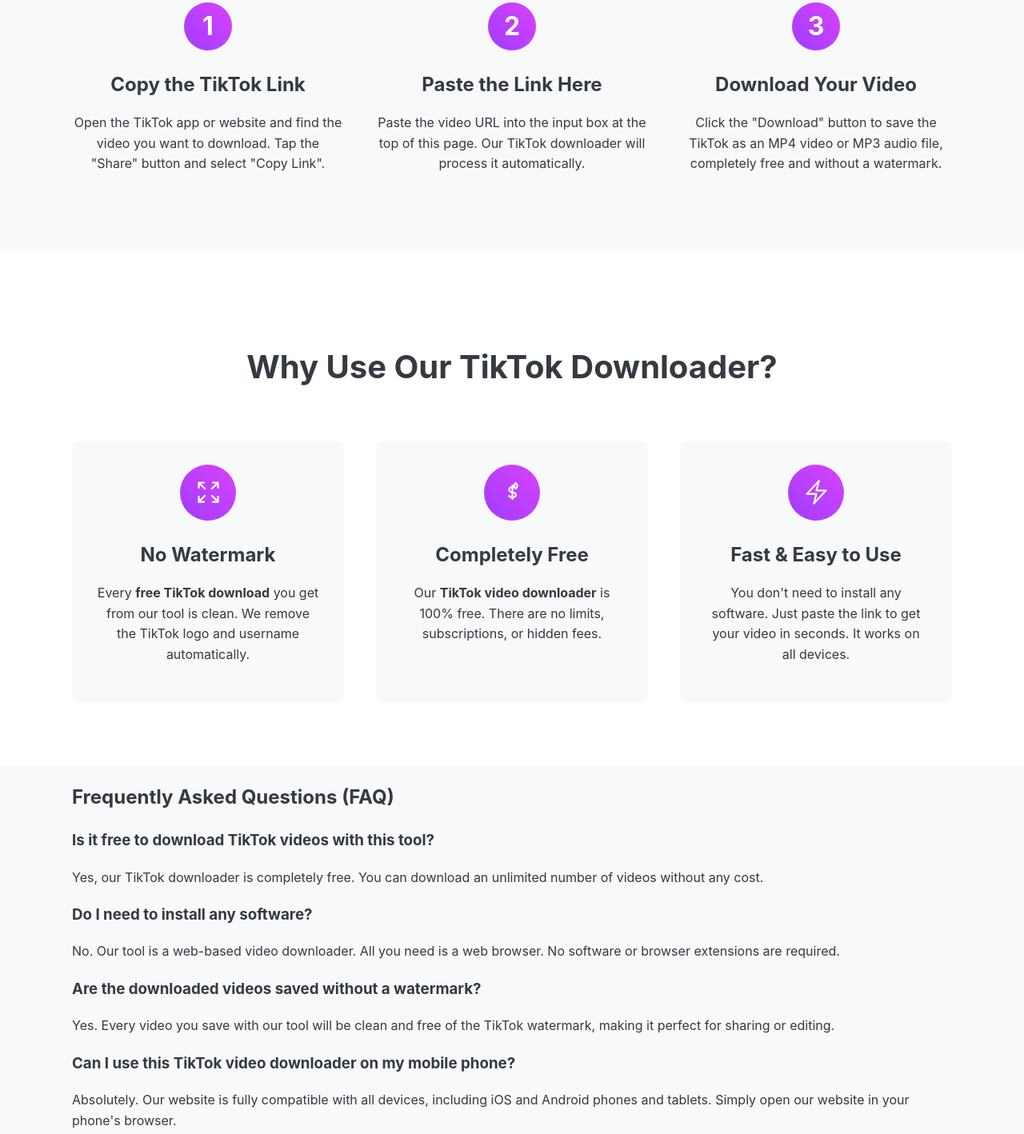
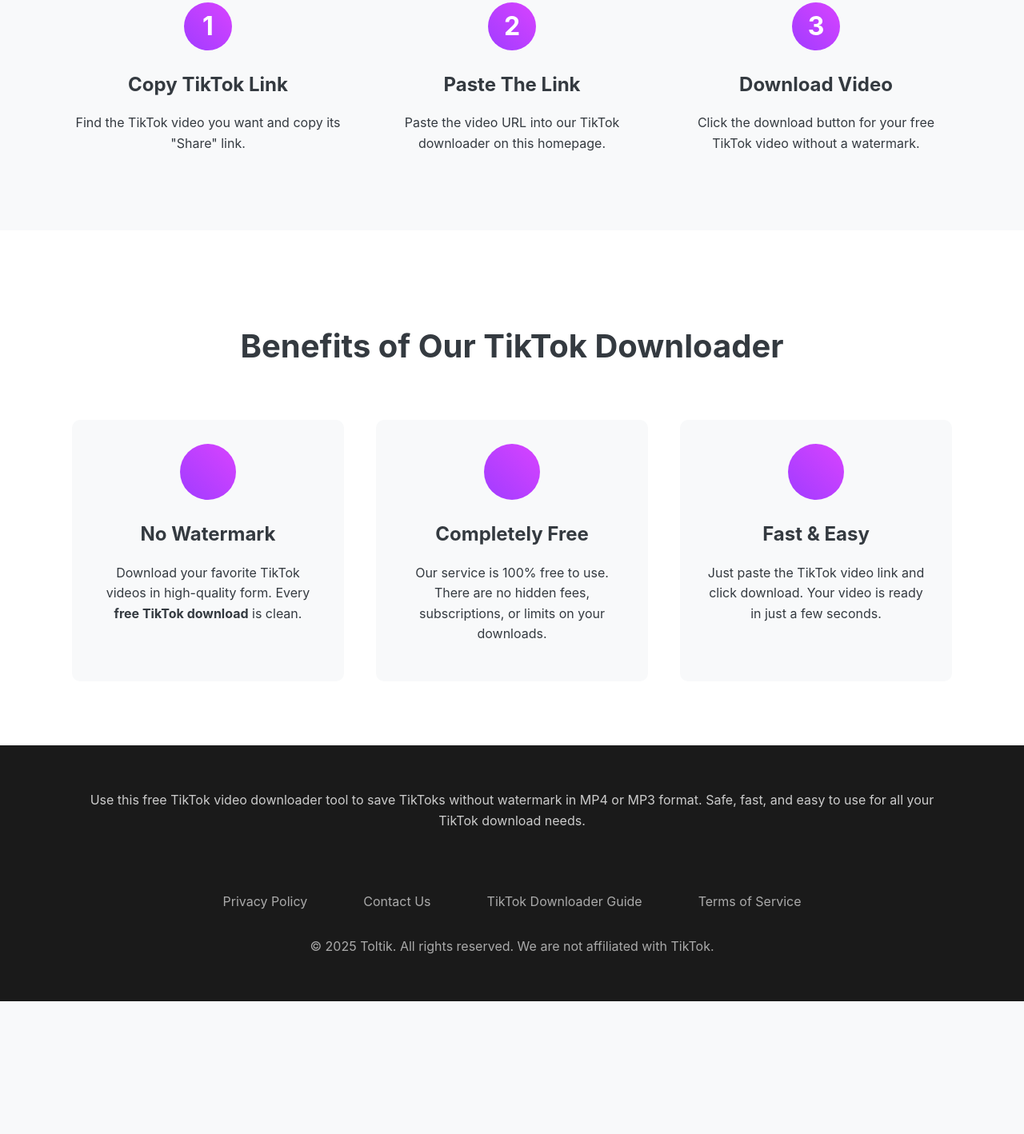
Before and after one commit to redlam10/toltik-downloader, a website: page public/index.html in a window 1280 px wide. Shown: the part 829-2247 px from the top of the page at 80% size. After the commit the page ends 2081 px from the top, so only its background shows below. Drawn offline with Linux system fonts and the light colour scheme.

Commit message:
Add files via upload

````diff
--- a/public/index.html
+++ b/public/index.html
@@ -4,16 +4,19 @@
     <meta charset="UTF-8">
     <meta name="viewport" content="width=device-width, initial-scale=1.0">
 
-    <!-- CHANGE 1: The Title is the most important SEO element. Keyword comes first. -->
+    <!-- PROBLEM 1: Title is not optimized. -->
+    <!-- FIX: Lead with your main keyword. This is the most important change. -->
     <title>Free TikTok Download - TikTok Video Downloader Without Watermark</title>
 
-    <!-- CHANGE 2: The Meta Description is your ad on Google. It must be compelling and contain keywords. -->
-    <meta name="description" content="The best tool for a free TikTok download. Use our TikTok video downloader to save any video in MP4 or MP3 without a watermark. 100% free, fast, and secure.">
+    <!-- PROBLEM 2: Meta Description is not focused enough. -->
+    <!-- FIX: Make it a compelling ad for your service, using your main keywords. -->
+    <meta name="description" content="Use the best free TikTok video downloader to get any TikTok video without a watermark. Our tool lets you download unlimited TikTok videos in MP4 or MP3 format. Fast and easy.">
 
-    <!-- The "keywords" meta tag is ignored by Google and has been removed. -->
+    <!-- PROBLEM 3: The 'keywords' meta tag is ignored by Google. It does no harm, but also no good. -->
+    <!-- FIX: It has been removed to clean up the code. Focus should be on content. -->
 
-    <meta property="og:title" content="Free TikTok Video Downloader Without Watermark">
-    <meta property="og:description" content="The fastest and easiest way to get a free TikTok download without a watermark.">
+    <meta property="og:title" content="Toltik - Free TikTok Video Downloader">
+    <meta property="og:description" content="The fastest and easiest way to download TikTok videos without watermarks for free.">
     <meta property="og:image" content="/images/logo.png">
     <meta property="og:url" content="https://www.toltik.com">
     <meta property="og:type" content="website">
@@ -28,16 +31,19 @@
             <a href="/" class="logo">
               <picture>
                 <source srcset="/images/logo.webp" type="image/webp">
-                <!-- CHANGE 3: Alt text is slightly optimized for relevance. -->
-                <img src="/images/logo.png" alt="Free TikTok Download tool logo" width="150" height="50">
+                <!-- Minor FIX: Make the alt text more descriptive for search engines. -->
+                <img src="/images/logo.png" alt="Toltik Free TikTok Downloader" width="150" height="50">
               </picture>
             </a>
 
-            <!-- Your navigation is fine. -->
+            <!-- NO CHANGES to your navigation links -->
             <nav>
                 <ul>
                     <li><a href="/">Home</a></li>
+                    <li><a href="/services.html">Services</a></li>
                     <li><a href="/faq.html">FAQ</a></li>
+                    <li><a href="/blog.html">Blog</a></li>
+                    <li><a href="/contact.html">Contact</a></li>
                     <li><a href="/terms.html">Terms of Service</a></li>
                 </ul>
             </nav>
@@ -47,9 +53,10 @@
     <main>
         <section class="hero">
             <div class="container">
-                <!-- CHANGE 4: The H1 heading MUST be your primary target keyword. -->
+                <!-- PROBLEM 4: Your H1 heading is good, but can be more direct. -->
+                <!-- FIX: Make the H1 the exact keyword you want to rank for. -->
                 <h1>Free TikTok Download</h1>
-                <p class="subtitle">Paste a TikTok link into our video downloader to save any video without a watermark.</p>
+                <p class="subtitle">Paste a TikTok link to download any video quickly, for free, and without a watermark.</p>
                 <form id="download-form">
                     <input type="text" id="tiktok-url" placeholder="Paste your TikTok video URL here..." required>
                     <button type="submit">Download</button>
@@ -60,28 +67,28 @@
         </section>
 
         <section id="result-section" class="result-section" style="display: none;">
-            <!-- This section is functional and does not need SEO changes. -->
+            <!-- This section is functional, no changes needed -->
         </section>
 
         <section class="how-it-works-section">
             <div class="container">
-                <!-- CHANGE 5: H2 headings should support your H1 with related keywords. -->
+                <!-- FIX: Optimize H2 to support the main keyword with a related phrase. -->
                 <h2>How to Download a TikTok Video</h2>
                 <div class="steps-grid">
                     <div class="step">
                         <div class="step-number">1</div>
-                        <h3>Copy the TikTok Link</h3>
-                        <p>Open the TikTok app or website and find the video you want to download. Tap the "Share" button and select "Copy Link".</p>
+                        <h3>Copy TikTok Link</h3>
+                        <p>Find the TikTok video you want and copy its "Share" link.</p>
                     </div>
                     <div class="step">
                         <div class="step-number">2</div>
-                        <h3>Paste the Link Here</h3>
-                        <p>Paste the video URL into the input box at the top of this page. Our TikTok downloader will process it automatically.</p>
+                        <h3>Paste The Link</h3>
+                        <p>Paste the video URL into our TikTok downloader on this homepage.</p>
                     </div>
                     <div class="step">
                         <div class="step-number">3</div>
-                        <h3>Download Your Video</h3>
-                        <p>Click the "Download" button to save the TikTok as an MP4 video or MP3 audio file, completely free and without a watermark.</p>
+                        <h3>Download Video</h3>
+                        <p>Click the download button for your free TikTok video without a watermark.</p>
                     </div>
                 </div>
             </div>
@@ -89,66 +96,60 @@
 
         <section class="features-section">
             <div class="container">
-                <h2>Why Use Our TikTok Downloader?</h2>
+                <!-- FIX: Change the H2 from a brand question ("Why Choose Toltik?") to a keyword-focused benefit. -->
+                <h2>Benefits of Our TikTok Downloader</h2>
                 <div class="features-grid">
                     <div class="feature-item">
                         <div class="icon-container">
-                           <svg xmlns="http://www.w3.org/2000/svg" fill="none" viewBox="0 0 24 24" stroke-width="1.5" stroke="currentColor"><path stroke-linecap="round" stroke-linejoin="round" d="M3.75 3.75v4.5m0-4.5h4.5m-4.5 0L9 9M3.75 20.25v-4.5m0 4.5h4.5m-4.5 0L9 15M20.25 3.75h-4.5m4.5 0v4.5m0-4.5L15 9m5.25 11.25h-4.5m4.5 0v-4.5m0 4.5L15 15" /></svg>
+                           <!-- SVG code -->
                         </div>
                         <h3>No Watermark</h3>
-                        <p>Every <strong>free TikTok download</strong> you get from our tool is clean. We remove the TikTok logo and username automatically.</p>
+                        <!-- FIX: Weave in a keyword naturally in the text. -->
+                        <p>Download your favorite TikTok videos in high-quality form. Every <strong>free TikTok download</strong> is clean.</p>
                     </div>
                     <div class="feature-item">
                         <div class="icon-container">
-                             <svg xmlns="http://www.w3.org/2000/svg" fill="none" viewBox="0 0 24 24" stroke-width="1.5" stroke="currentColor"><path stroke-linecap="round" stroke-linejoin="round" d="M12 6v12m-3-2.818.879.659c1.171.879 3.07.879 4.242 0 1.172-.879 1.172-2.303 0-3.182C13.536 12.219 12.768 12 12 12c-.725 0-1.45-.22-2.003-.659-1.106-.826-1.106-2.303 0-3.128a2.99 2.99 0 0 1 2.003-.659c.725 0 1.45.22 2.003.659l.879.659m0-4.879a3 3 0 0 1 0 4.879m0-4.879a3 3 0 0 0 0 4.879" /></svg>
+                             <!-- SVG code -->
                         </div>
                         <h3>Completely Free</h3>
-                        <p>Our <strong>TikTok video downloader</strong> is 100% free. There are no limits, subscriptions, or hidden fees.</p>
+                        <p>Our service is 100% free to use. There are no hidden fees, subscriptions, or limits on your downloads.</p>
                     </div>
                     <div class="feature-item">
                          <div class="icon-container">
-                            <svg xmlns="http://www.w3.org/2000/svg" fill="none" viewBox="0 0 24 24" stroke-width="1.5" stroke="currentColor"><path stroke-linecap="round" stroke-linejoin="round" d="m3.75 13.5 10.5-11.25L12 10.5h8.25L9.75 21.75 12 13.5H3.75Z" /></svg>
+                           <!-- SVG code -->
                         </div>
-                        <h3>Fast & Easy to Use</h3>
-                        <p>You don't need to install any software. Just paste the link to get your video in seconds. It works on all devices.</p>
+                        <h3>Fast & Easy</h3>
+                        <p>Just paste the TikTok video link and click download. Your video is ready in just a few seconds.</p>
                     </div>
                 </div>
             </div>
         </section>
 
-        <!-- CHANGE 6: Added a new section for the FAQ content right on the homepage. -->
-        <section class="faq-section">
-            <div class="container">
-                <h2>Frequently Asked Questions (FAQ)</h2>
-
-                <div class="faq-item">
-                    <h3>Is it free to download TikTok videos with this tool?</h3>
-                    <p>Yes, our TikTok downloader is completely free. You can download an unlimited number of videos without any cost.</p>
-                </div>
-
-                <div class="faq-item">
-                    <h3>Do I need to install any software?</h3>
-                    <p>No. Our tool is a web-based video downloader. All you need is a web browser. No software or browser extensions are required.</p>
-                </div>
-
-                <div class="faq-item">
-                    <h3>Are the downloaded videos saved without a watermark?</h3>
-                    <p>Yes. Every video you save with our tool will be clean and free of the TikTok watermark, making it perfect for sharing or editing.</p>
-                </div>
-
-                <div class="faq-item">
-                    <h3>Can I use this TikTok video downloader on my mobile phone?</h3>
-                    <p>Absolutely. Our website is fully compatible with all devices, including iOS and Android phones and tablets. Simply open our website in your phone's browser.</p>
-                </div>
-            </div>
+        <section class="disclaimer-section">
+            <!-- No changes needed here -->
         </section>
 
     </main>
 
     <footer class="footer">
-        <!-- The footer is fine. Keep links to Privacy and Terms for legal reasons. -->
+        <div class="container">
+            <div class="footer-seo-text" style="padding: 0 20px 30px 20px; color: #ccc;">
+                <!-- FIX: Make the footer text more direct and keyword-focused. -->
+                <p>Use this free TikTok video downloader tool to save TikToks without watermark in MP4 or MP3 format. Safe, fast, and easy to use for all your TikTok download needs.</p>
+            </div>
+
+           <!-- NO CHANGES to your footer links -->
+           <div class="footer-links" style="display:flex; flex-wrap:wrap; gap:20px; justify-content:center; margin:20px 0;">
+                <a href="/privacy.html" style="font-size:16px; padding:10px 15px; display:inline-block;">Privacy Policy</a>
+                <a href="/contact.html" style="font-size:16px; padding:10px 15px; display:inline-block;">Contact Us</a>
+                <a href="/seo-content.html" style="font-size:16px; padding:10px 15px; display:inline-block;">TikTok Downloader Guide</a>
+                <a href="/terms.html" style="font-size:16px; padding:10px 15px; display:inline-block;">Terms of Service</a>
+            </div>
+
+            <p>&copy; 2025 Toltik. All rights reserved. We are not affiliated with TikTok.</p>
+        </div>
     </footer>
 
     <script src="/js/script.js"></script>
 </body>
-</html>```
+</html>
````
